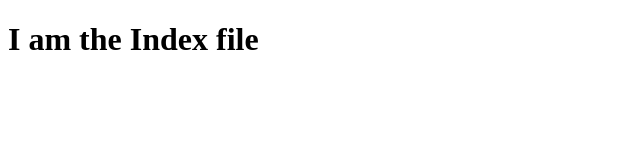
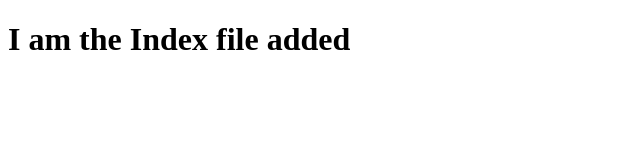
Before and after one commit to tarak0721/mygithub-session, a plain HTML site: page Index.html in a window 1280 px wide. Shown: the whole page, without its empty margins (0-640 px from the left). Drawn offline with Linux system fonts and the light colour scheme.

Commit message:
index file added

```diff
--- a/Index.html
+++ b/Index.html
@@ -7,6 +7,6 @@
     <title>Document</title>
 </head>
 <body>
-    <h1>I am the Index file</h1>
+    <h1>I am the Index file added</h1>
 </body>
 </html>
```
